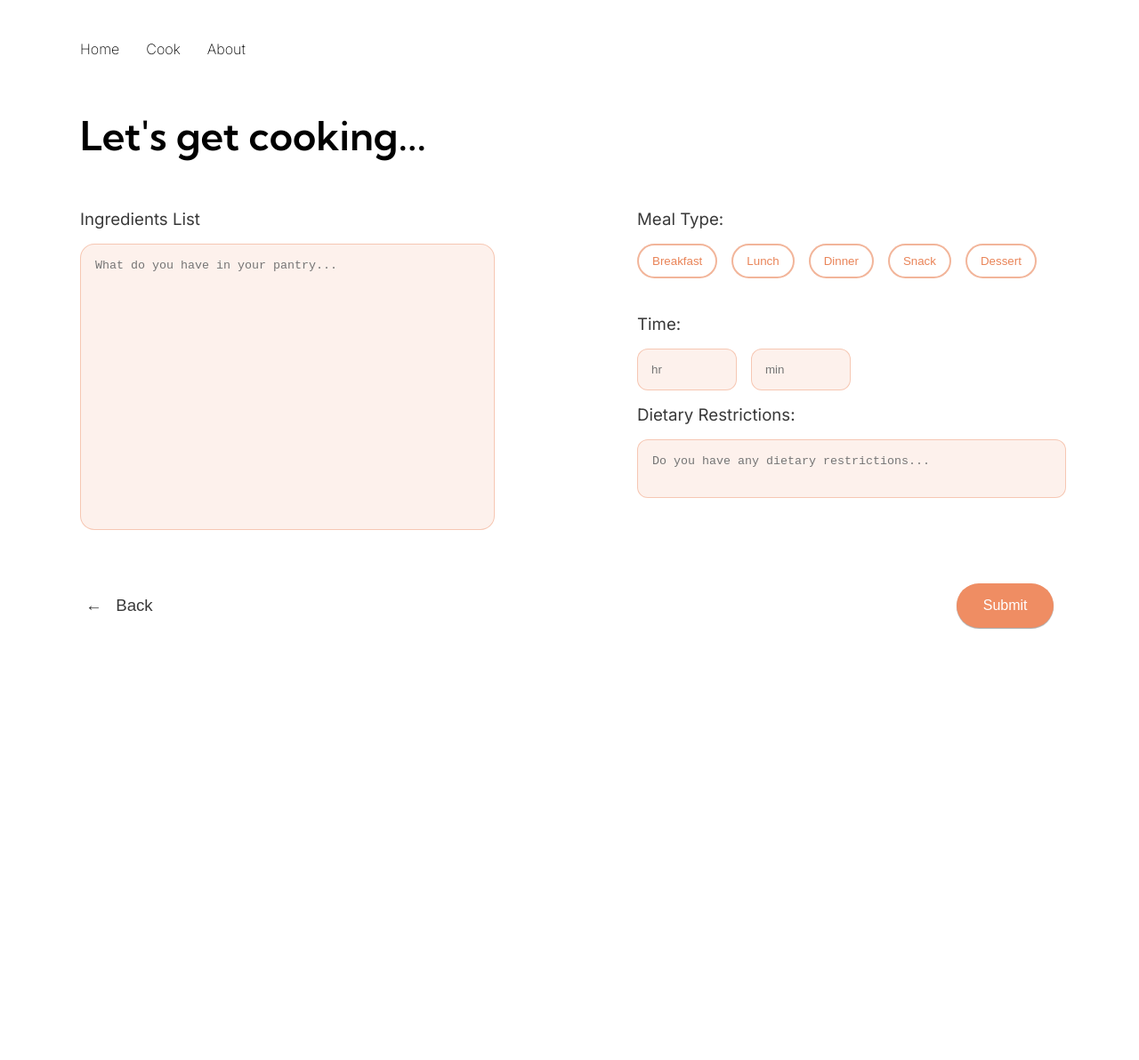
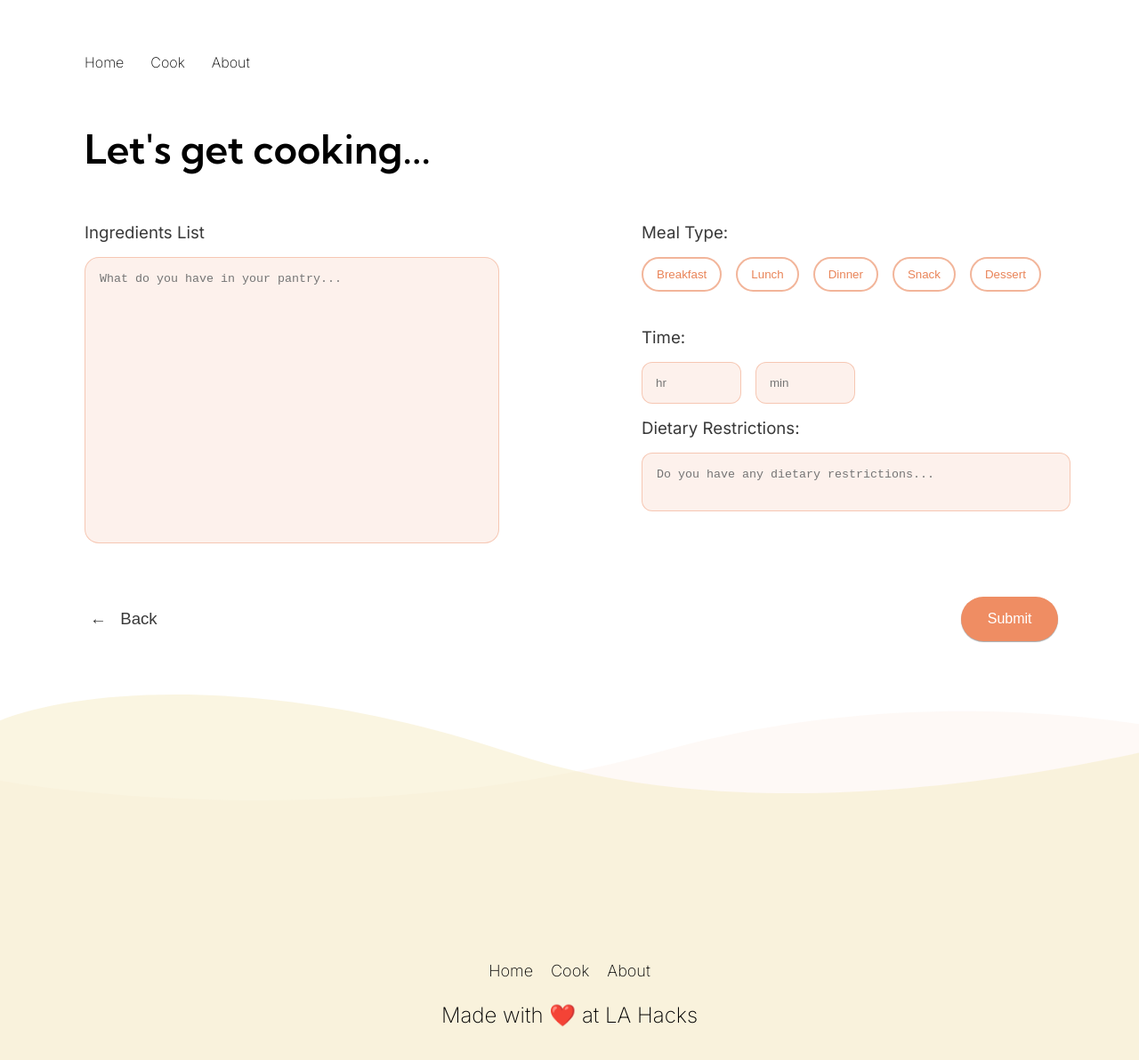
Before and after one commit to jennymar/LA-Hacks-2024, a Next.js app in the folder client/: page /cook in a window 1280 px wide. Shown: the top 1192 px of the page at 89% size. Before the commit the page ends 800 px from the top, so only its background shows below. Built offline with nearby package versions, Linux system fonts and the light colour scheme.

Commit message:
nav bar and footer

```diff
--- a/client/src/app/about/page.tsx
+++ b/client/src/app/about/page.tsx
@@ -1,6 +1,7 @@
 import React from "react";
 import styles from "@/app/about/page.module.css";
 import NavBar from "@/components/NavBar";
+import Footer from "@/components/Footer";
 
 export default function About() {
   return (
@@ -59,11 +60,11 @@ export default function About() {
               <img src="./syd.svg" />
               <div className={styles.devName}>Sydney Zhang </div>
               <div>Developer</div>
-              {/* hi */}
             </div>
           </div>
         </div>
       </>
+      <Footer />
     </main>
   );
 }
--- a/client/src/app/cook/page.module.css
+++ b/client/src/app/cook/page.module.css
@@ -3,12 +3,17 @@
 .page {
   display: flex;
   flex-direction: column;
+}
+
+.column {
+  display: flex;
+  flex-direction: column;
   width: 90%;
   height: 90%;
-  margin-top: 45px;
-  margin-bottom: 45px;
-  margin-left: 90px;
-  margin-right: 90px;
+  margin-left: 95px;
+  margin-right: 95px;
+  margin-top: 60px;
+  margin-bottom: 60px;
 }
 
 .header {
--- a/client/src/app/cook/page.tsx
+++ b/client/src/app/cook/page.tsx
@@ -7,6 +7,7 @@ export default function Cook() {
   return (
     <main className={styles.page}>
       <>
+        <div className={styles.column}>
           <div className={styles.container}>
             <NavBar />
             <div className={styles.detailsContainer}>
@@ -57,7 +58,9 @@ export default function Cook() {
               <button className={styles.submitButton}>Submit</button>
             </div>
           </div>
+        </div>
       </>
+      <Footer />
     </main>
   );
 }
--- a/client/src/app/home/page.module.css
+++ b/client/src/app/home/page.module.css
@@ -17,7 +17,10 @@
 .container {
   display: flex;
   flex-direction: column;
-  margin: 95px;
+  margin-left: 95px;
+  margin-right: 95px;
+  margin-top: 60px;
+  margin-bottom: 60px;
   gap: 150px;
 }
 
--- a/client/src/components/Footer.module.css
+++ b/client/src/components/Footer.module.css
@@ -22,6 +22,8 @@
 .page_names {
   font-size: 18px;
   font-weight: 200;
+  text-decoration: none;
+  color: black;
 }
 
 .note {
--- a/client/src/components/Footer.tsx
+++ b/client/src/components/Footer.tsx
@@ -16,9 +16,15 @@ const Footer = () => {
       <>
         <div className={styles.main}>
           <div className={styles.page_names_row}>
-            <div className={styles.page_names}>Home</div>{" "}
-            <div className={styles.page_names}>Cook</div>{" "}
-            <div className={styles.page_names}>About</div>
+            <a className={styles.page_names} href="/home">
+              Home
+            </a>
+            <a className={styles.page_names} href="/cook">
+              Cook
+            </a>
+            <a className={styles.page_names} href="/about">
+              About
+            </a>
           </div>
           <div className={styles.note}>Made with ❤️ at LA Hacks</div>
         </div>
--- a/client/src/components/NavBar.module.css
+++ b/client/src/components/NavBar.module.css
@@ -6,4 +6,6 @@
 
 .navbarItem {
   font-weight: 200;
+  text-decoration: none;
+  color: black;
 }
--- a/client/src/components/NavBar.tsx
+++ b/client/src/components/NavBar.tsx
@@ -1,12 +1,22 @@
 import React from "react";
 import styles from "./NavBar.module.css";
 
-const NavBar = () => {
+type NavBarProps = {
+  page?: "home" | "cook" | "about";
+};
+
+const NavBar = ({ page }: NavBarProps) => {
   return (
     <div className={styles.navbar}>
-      <div className={styles.navbarItem}>Home</div>{" "}
-      <div className={styles.navbarItem}>Cook</div>{" "}
-      <div className={styles.navbarItem}>About</div>
+      <a className={styles.navbarItem} href="/home">
+        Home
+      </a>
+      <a className={styles.navbarItem} href="/cook">
+        Cook
+      </a>
+      <a className={styles.navbarItem} href="/about">
+        About
+      </a>
     </div>
   );
 };
```
Also changed, not shown: 1 other file (tests, documents, lock files or other folders). Lines whose indentation alone changed are shown as unchanged.
